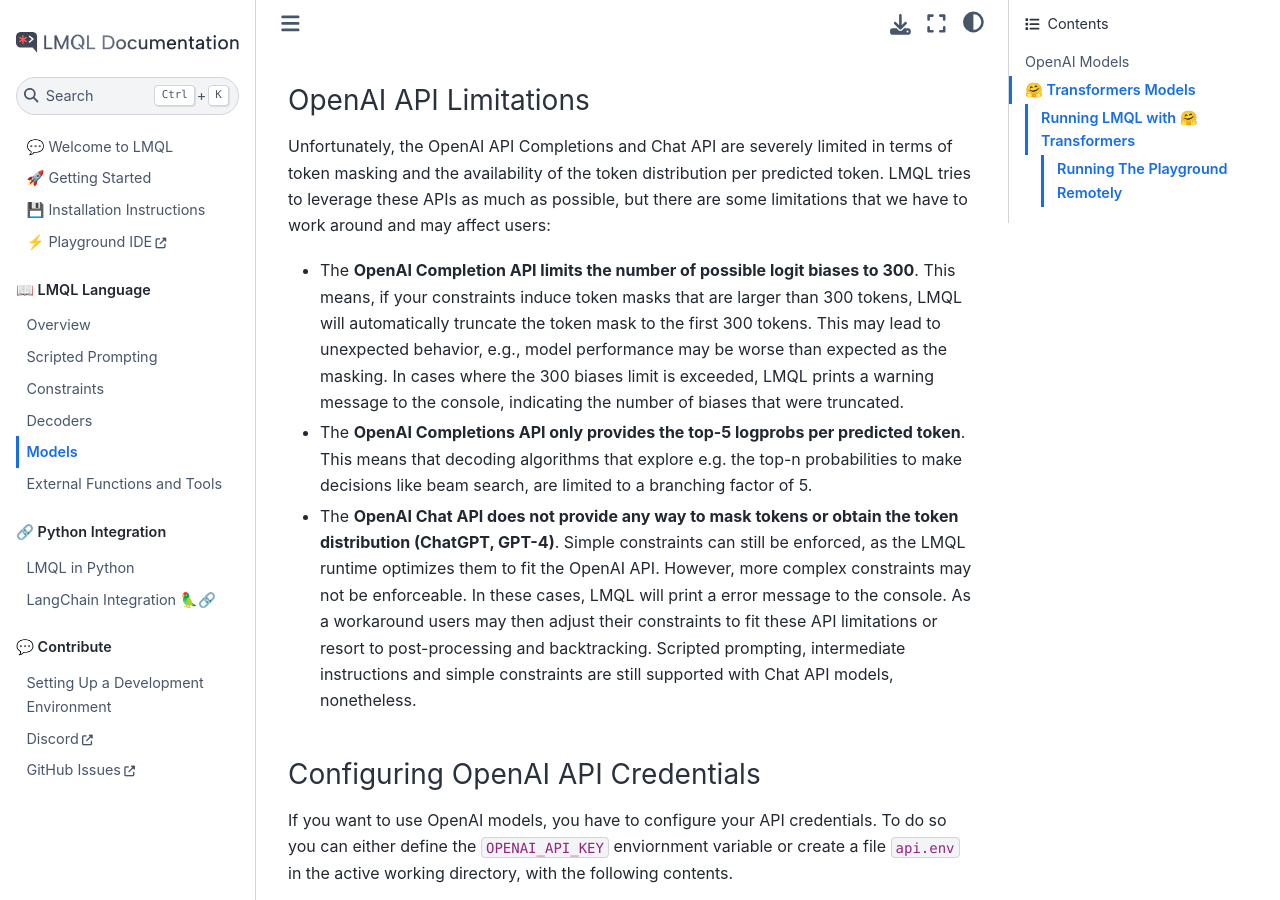
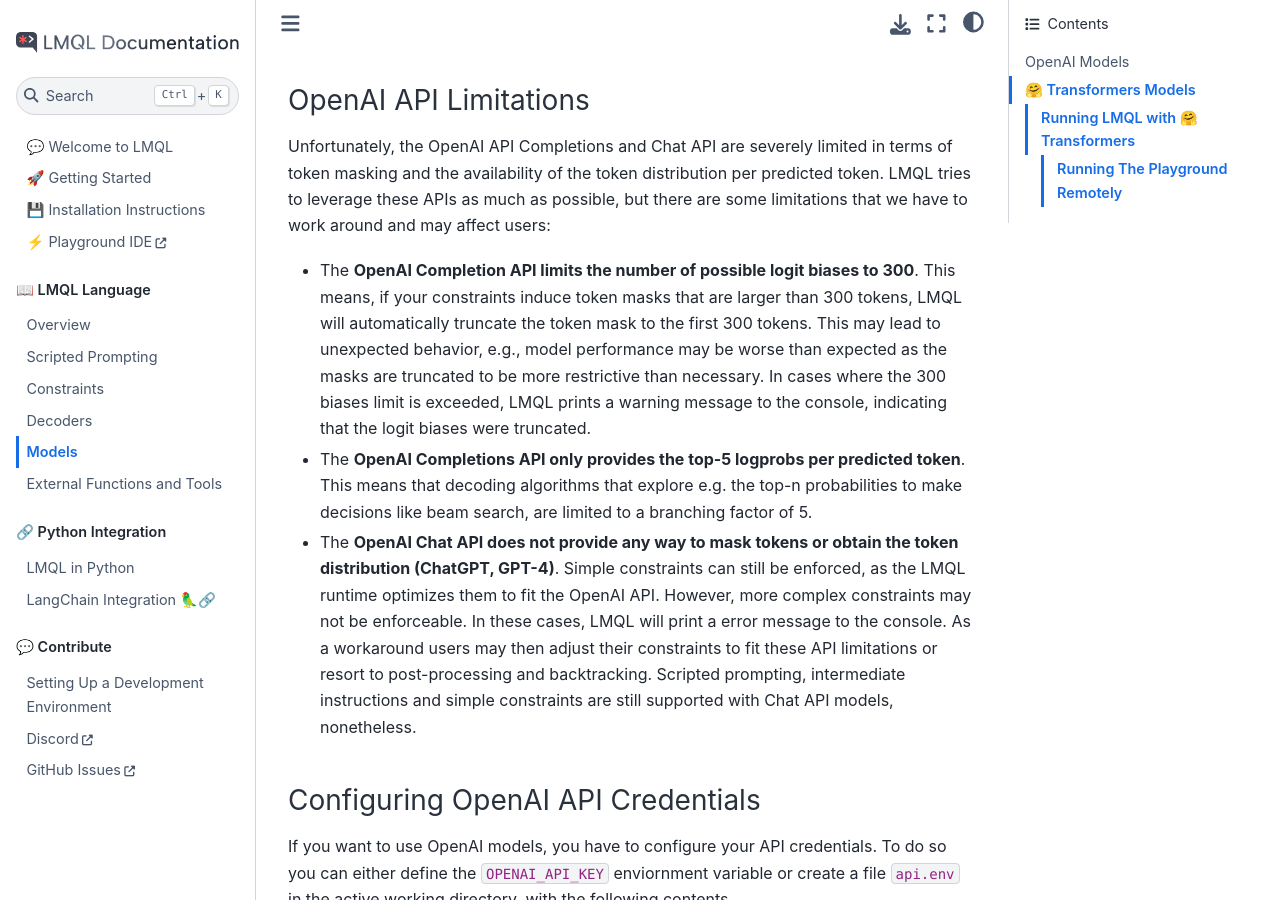
Before and after one commit to ilovechallenge/Python_LLM_AI, a Sphinx documentation site: the page built from docs/source/language/models.md, in a window 1280 px wide and 900 px high, scrolled down 716 px. Built offline with Sphinx 7.4.7 and the Sphinx Book theme 1.1.4, drawn with Linux system fonts in a browser that asks for light colours; pages that are not in the unit, such as notebooks, are missing from menus.

Commit message:
Update models.md

```diff
--- a/docs/source/language/models.md
+++ b/docs/source/language/models.md
@@ -22,7 +22,7 @@
 
 Unfortunately, the OpenAI API Completions and Chat API are severely limited in terms of token masking and the availability of the token distribution per predicted token. LMQL tries to leverage these APIs as much as possible, but there are some limitations that we have to work around and may affect users:
 
-* The **OpenAI Completion API limits the number of possible logit biases to 300**. This means, if your constraints induce token masks that are larger than 300 tokens, LMQL will automatically truncate the token mask to the first 300 tokens. This may lead to unexpected behavior, e.g., model performance may be worse than expected as the masking. In cases where the 300 biases limit is exceeded, LMQL prints a warning message to the console, indicating the number of biases that were truncated.
+* The **OpenAI Completion API limits the number of possible logit biases to 300**. This means, if your constraints induce token masks that are larger than 300 tokens, LMQL will automatically truncate the token mask to the first 300 tokens. This may lead to unexpected behavior, e.g., model performance may be worse than expected as the masks are truncated to be more restrictive than necessary. In cases where the 300 biases limit is exceeded, LMQL prints a warning message to the console, indicating that the logit biases were truncated.
 
 * The **OpenAI Completions API only provides the top-5 logprobs per predicted token**. This means that decoding algorithms that explore e.g. the top-n probabilities to make decisions like beam search, are limited to a branching factor of 5.
 
```
